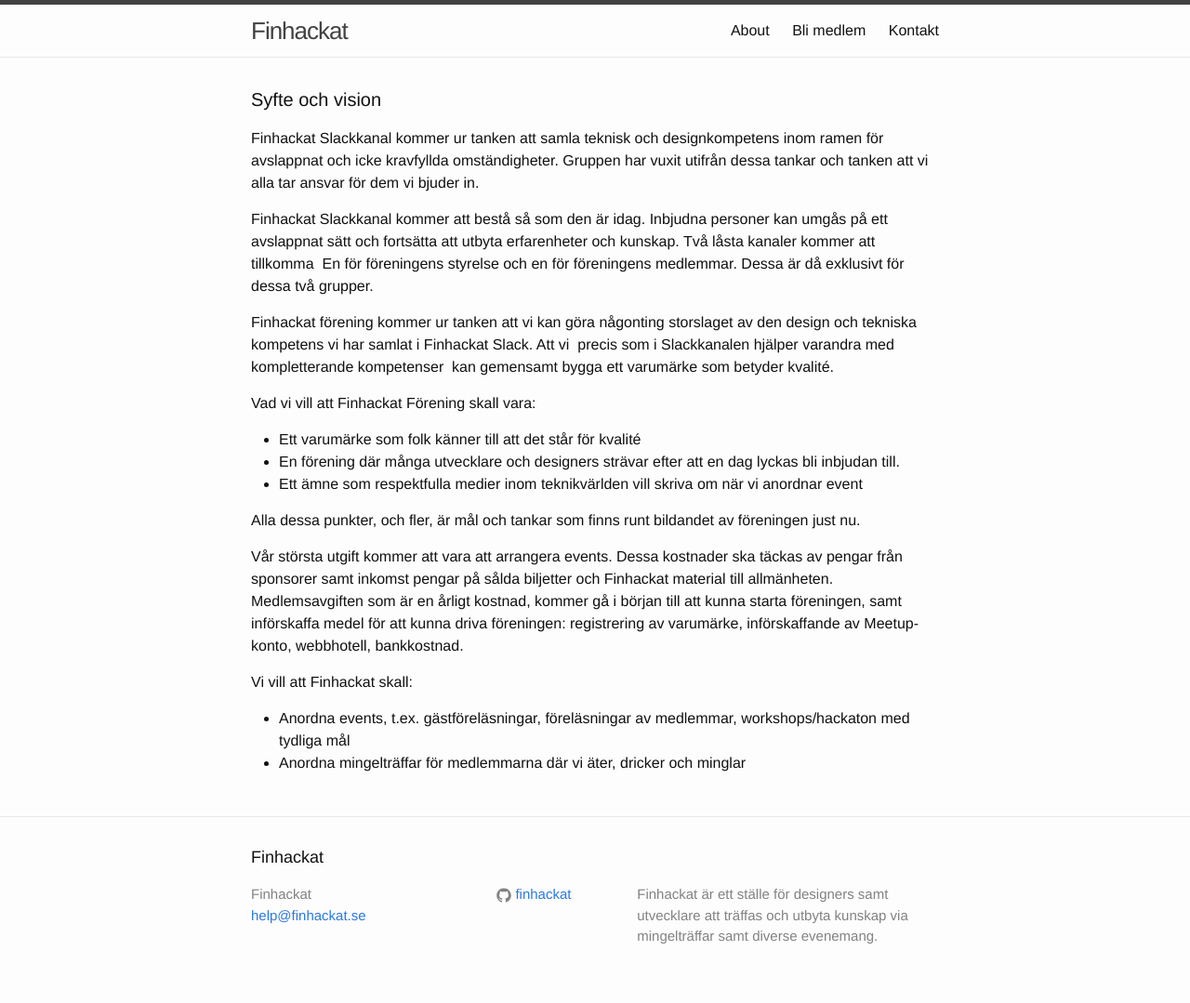
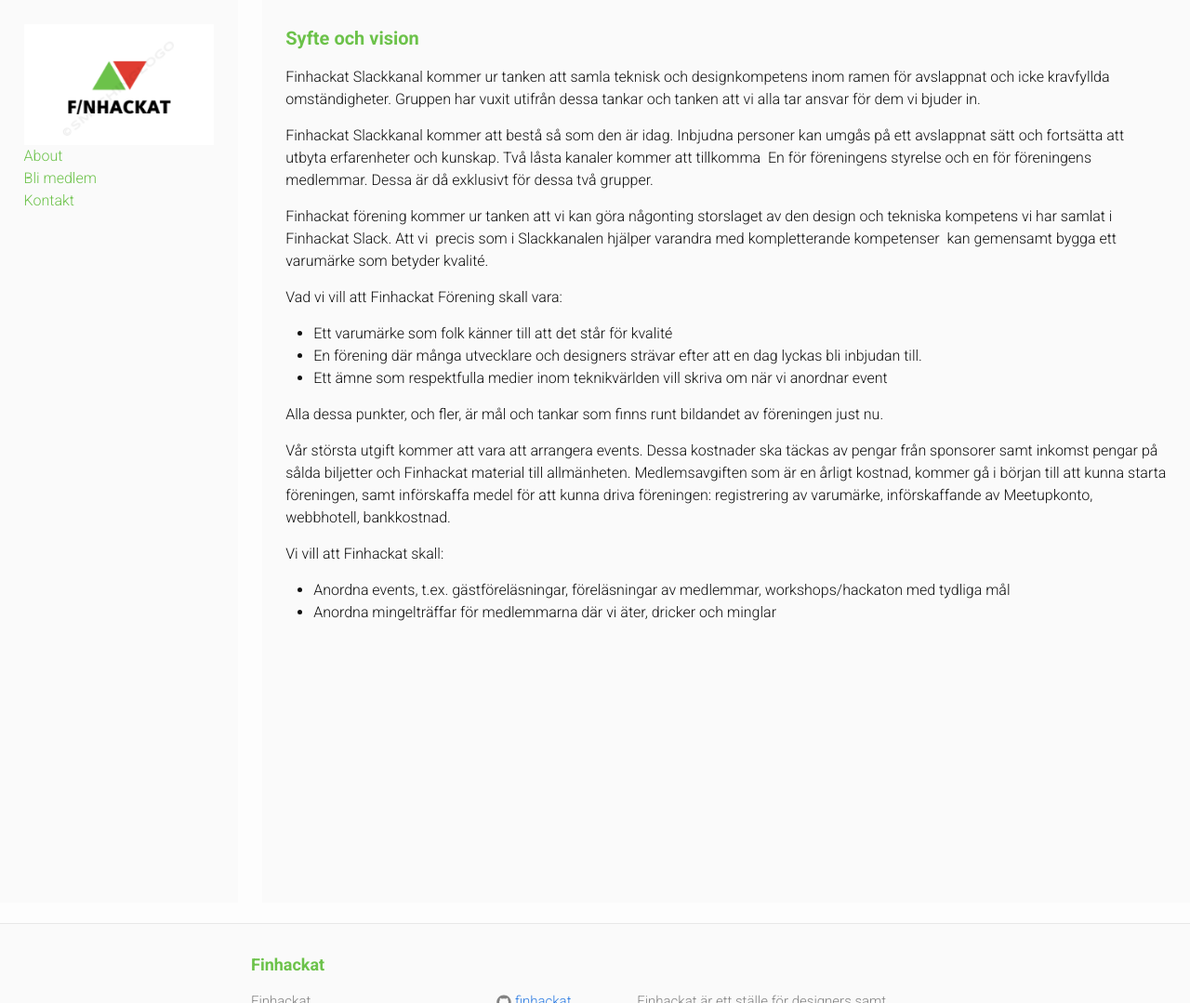
Before and after one commit to finhackat/finhackat.github.io, a Jekyll site: the page built from index.html, in a window 1280 px wide and 1079 px high. Shown: the whole window at 93% size. Built offline with Jekyll 4.4.1, drawn with Linux system fonts in a browser that asks for light colours.

Commit message:
design updated

```diff
--- a/_includes/head.html
+++ b/_includes/head.html
@@ -6,6 +6,7 @@
   <title>{% if page.title %}{{ page.title }}{% else %}{{ site.title }}{% endif %}</title>
   <meta name="description" content="{% if page.excerpt %}{{ page.excerpt | strip_html | strip_newlines | truncate: 160 }}{% else %}{{ site.description }}{% endif %}">
 
+  <link href='https://fonts.googleapis.com/css?family=Roboto:400,300,700' rel='stylesheet' type='text/css'>
   <link rel="stylesheet" href="{{ "/css/main.css" | prepend: site.baseurl }}">
   <link rel="canonical" href="{{ page.url | replace:'index.html','' | prepend: site.baseurl | prepend: site.url }}">
   <link rel="alternate" type="application/rss+xml" title="{{ site.title }}" href="{{ "/feed.xml" | prepend: site.baseurl | prepend: site.url }}" />
--- a/_includes/header.html
+++ b/_includes/header.html
@@ -1,27 +1,13 @@
 <header class="site-header">
-
-  <div class="wrapper">
-
-    <a class="site-title" href="{{ site.baseurl }}/">{{ site.title }}</a>
+  <a class="site-title" href="{{ site.baseurl }}/">
+    <img alt="{{ site.title }}" src="{{ "/images/logo.png" | prepend: site.baseurl }}">
+  </a>
 
   <nav class="site-nav">
-      <a href="#" class="menu-icon">
-        <svg viewBox="0 0 18 15">
-          <path fill="#424242" d="M18,1.484c0,0.82-0.665,1.484-1.484,1.484H1.484C0.665,2.969,0,2.304,0,1.484l0,0C0,0.665,0.665,0,1.484,0 h15.031C17.335,0,18,0.665,18,1.484L18,1.484z"/>
-          <path fill="#424242" d="M18,7.516C18,8.335,17.335,9,16.516,9H1.484C0.665,9,0,8.335,0,7.516l0,0c0-0.82,0.665-1.484,1.484-1.484 h15.031C17.335,6.031,18,6.696,18,7.516L18,7.516z"/>
-          <path fill="#424242" d="M18,13.516C18,14.335,17.335,15,16.516,15H1.484C0.665,15,0,14.335,0,13.516l0,0 c0-0.82,0.665-1.484,1.484-1.484h15.031C17.335,12.031,18,12.696,18,13.516L18,13.516z"/>
-        </svg>
-      </a>
-
-      <div class="trigger">
     {% for page in site.pages %}
       {% if page.title %}
       <a class="page-link" href="{{ page.url | prepend: site.baseurl }}">{{ page.title }}</a>
       {% endif %}
     {% endfor %}
-      </div>
   </nav>
-
-  </div>
-
 </header>
--- a/_layouts/default.html
+++ b/_layouts/default.html
@@ -5,15 +5,17 @@
 
   <body>
 
+  <div class="side">
     {% include header.html %}
+  </div>
 
-    <div class="page-content">
-      <div class="wrapper">
-        {{ content }}
-      </div>
-    </div>
+  <div class="content">
+    {{ content }}
+  </div>
 
+  <div class="footer">
     {% include footer.html %}
+  </div>
 
   </body>
 
--- a/_sass/_layout.scss
+++ b/_sass/_layout.scss
@@ -1,92 +1,47 @@
 /**
  * Site header
  */
-.site-header {
-    border-top: 5px solid $grey-color-dark;
-    border-bottom: 1px solid $grey-color-light;
-    min-height: 56px;
+ .side {
+    position: fixed;
+    bottom: 10%;
+    top: 0;
+    left: 0;
+    right: 80%;
+    background: #FAFAFA;
+    border-right: 2% solid white;
+    padding: 2%;
+ }
 
-    // Positioning context for the mobile navigation icon
-    position: relative;
-}
+ .content {
+    position: fixed;
+    bottom: 10%;
+    top: 0;
+    left: 22%;
+    right: 0;
+    background: #FAFAFA;
+    padding: 2%;
+ }
 
-.site-title {
-    font-size: 26px;
-    line-height: 56px;
-    letter-spacing: -1px;
-    margin-bottom: 0;
-    float: left;
+ .footer {
+    position: fixed;
+    bottom: 0;
+    top: 92%;
+    left: 0;
+    right: 0;
+    background: #FAFAFA;
+ }
 
-    &,
-    &:visited {
-        color: $grey-color-dark;
+ nav.site-nav {
+    a {
+        display: block;
+        color: #6cc24a;
     }
-}
+ }
 
-.site-nav {
-    float: right;
-    line-height: 56px;
-
-    .menu-icon {
-        display: none;
-    }
-
-    .page-link {
-        color: $text-color;
-        line-height: $base-line-height;
-
-        // Gaps between nav items, but not on the first one
-        &:not(:first-child) {
-            margin-left: 20px;
-        }
-    }
-
-    @include media-query($on-palm) {
-        position: absolute;
-        top: 9px;
-        right: 30px;
-        background-color: $background-color;
-        border: 1px solid $grey-color-light;
-        border-radius: 5px;
-        text-align: right;
-
-        .menu-icon {
-            display: block;
-            float: right;
-            width: 36px;
-            height: 26px;
-            line-height: 0;
-            padding-top: 10px;
-            text-align: center;
-
-            > svg {
-                width: 18px;
-                height: 15px;
-
-                path {
-                    fill: $grey-color-dark;
-                }
-            }
-        }
-
-        .trigger {
-            clear: both;
-            display: none;
-        }
-
-        &:hover .trigger {
-            display: block;
-            padding-bottom: 5px;
-        }
-
-        .page-link {
-            display: block;
-            padding: 5px 10px;
-        }
-    }
-}
-
-
+ h1,h2,h3,h4 {
+    color: #6cc24a;
+    font-weight: bold;
+ }
 
 /**
  * Site footer
--- a/css/main.scss
+++ b/css/main.scss
@@ -6,7 +6,7 @@
 
 
 // Our variables
-$base-font-family: Helvetica, Arial, sans-serif;
+$base-font-family: Roboto, serif;
 $base-font-size:   16px;
 $small-font-size:  $base-font-size * 0.875;
 $base-line-height: 1.5;
```
Also changed, not shown: images/logo.png (added). Lines whose indentation alone changed are shown as unchanged.
